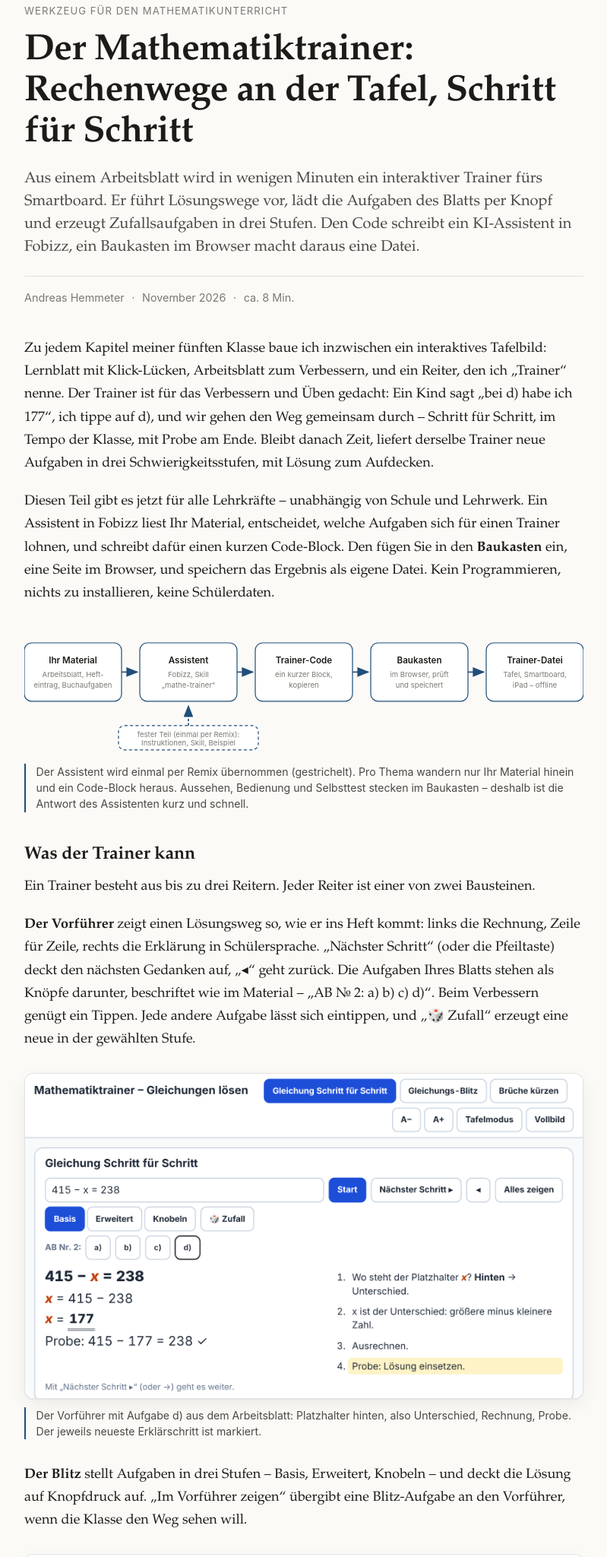
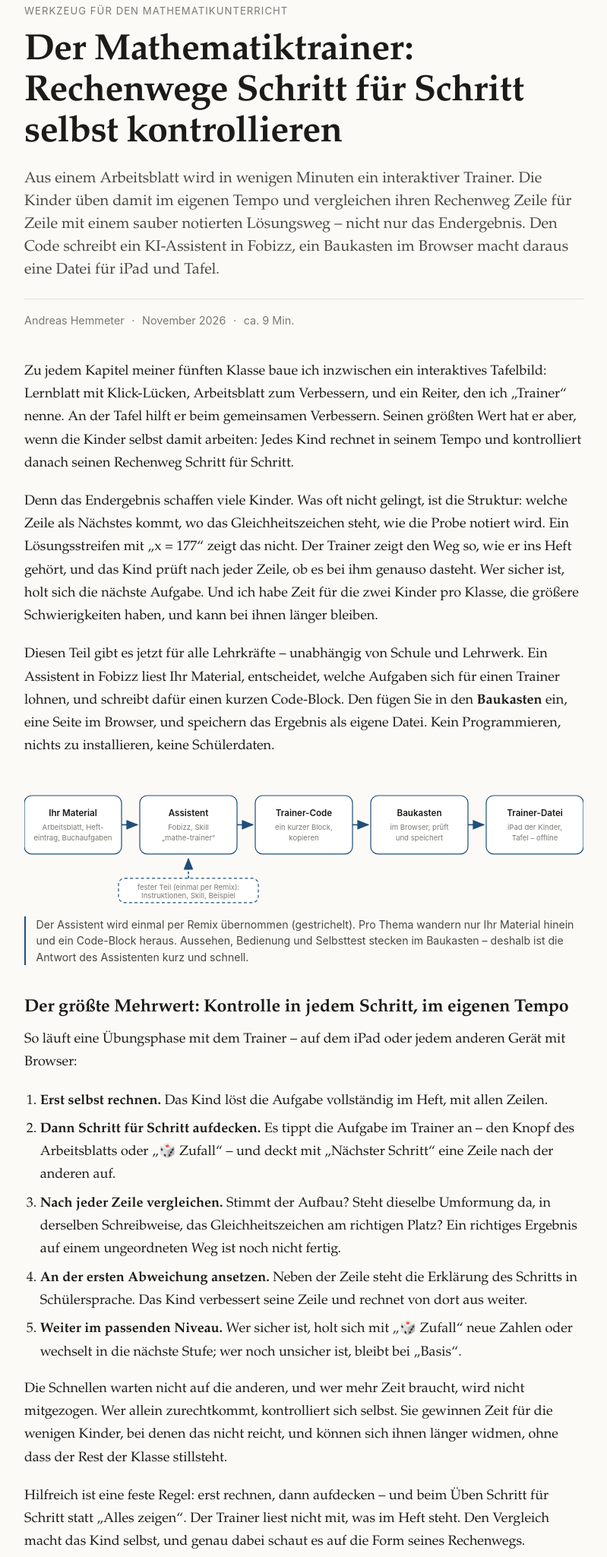
Before and after one commit to andy-unclesam/Mathematiktrainer, a plain HTML site: page index.html in a window 1280 px wide. Shown: the part 110-2159 px from the top of the page at 76% size, without its empty margins (240-1039 px from the left). Drawn offline with Linux system fonts and the light colour scheme.

Commit message:
Add files via upload

```diff
--- a/index.html
+++ b/index.html
@@ -3,11 +3,11 @@
 <head>
 <meta charset="utf-8">
 <meta name="viewport" content="width=device-width, initial-scale=1">
-<title>Der Mathematiktrainer – Rechenwege an der Tafel, Schritt für Schritt</title>
-<meta name="description" content="Aus einem Mathematik-Arbeitsblatt wird ein interaktiver Trainer fürs Smartboard: Lösungswege Schritt für Schritt, Aufgaben per Knopf, Zufallsaufgaben in drei Stufen. Ein Fobizz-Assistent schreibt den Code, ein Baukasten im Browser macht daraus eine Datei.">
+<title>Der Mathematiktrainer – Rechenwege Schritt für Schritt selbst kontrollieren</title>
+<meta name="description" content="Aus einem Mathematik-Arbeitsblatt wird ein interaktiver Trainer: Die Kinder üben im eigenen Tempo und kontrollieren ihren Rechenweg Schritt für Schritt – Aufbau und Notation, nicht nur das Endergebnis. Ein Fobizz-Assistent schreibt den Code, ein Baukasten im Browser macht daraus eine Datei.">
 <meta name="author" content="Andreas Hemmeter">
-<meta property="og:title" content="Der Mathematiktrainer – Rechenwege an der Tafel, Schritt für Schritt">
-<meta property="og:description" content="Interaktive Mathematiktrainer für Tafel und Smartboard aus dem eigenen Material – mit einem Fobizz-Assistenten und einem Baukasten im Browser. Ohne Programmieren, ohne Schülerdaten.">
+<meta property="og:title" content="Der Mathematiktrainer – Rechenwege Schritt für Schritt selbst kontrollieren">
+<meta property="og:description" content="Interaktive Mathematiktrainer aus dem eigenen Material: Schritt-für-Schritt-Kontrolle im eigenen Tempo, auf dem iPad oder an der Tafel – mit einem Fobizz-Assistenten und einem Baukasten im Browser. Ohne Programmieren, ohne Schülerdaten.">
 <meta property="og:type" content="article">
 <link rel="canonical" href="https://andreas-hemmeter.de/Mathematiktrainer/">
 <meta property="og:url" content="https://andreas-hemmeter.de/Mathematiktrainer/">
@@ -322,17 +322,18 @@ a.zoom-svg { display: block; text-decoration: none; cursor: zoom-in; }
 <article class="artikel an">
   <header class="titel">
     <p class="kicker">Werkzeug für den Mathematikunterricht</p>
-    <h1>Der Mathematiktrainer: Rechenwege an der Tafel, Schritt für Schritt</h1>
-    <p class="untertitel">Aus einem Arbeitsblatt wird in wenigen Minuten ein interaktiver Trainer fürs Smartboard. Er führt Lösungswege vor, lädt die Aufgaben des Blatts per Knopf und erzeugt Zufallsaufgaben in drei Stufen. Den Code schreibt ein KI-Assistent in Fobizz, ein Baukasten im Browser macht daraus eine Datei.</p>
-    <p class="meta"><span>Andreas Hemmeter</span><span aria-hidden="true">·</span><time datetime="2026-11">November 2026</time><span aria-hidden="true">·</span><span>ca. 8 Min.</span></p>
+    <h1>Der Mathematiktrainer: Rechenwege Schritt für Schritt selbst kontrollieren</h1>
+    <p class="untertitel">Aus einem Arbeitsblatt wird in wenigen Minuten ein interaktiver Trainer. Die Kinder üben damit im eigenen Tempo und vergleichen ihren Rechenweg Zeile für Zeile mit einem sauber notierten Lösungsweg – nicht nur das Endergebnis. Den Code schreibt ein KI-Assistent in Fobizz, ein Baukasten im Browser macht daraus eine Datei für iPad und Tafel.</p>
+    <p class="meta"><span>Andreas Hemmeter</span><span aria-hidden="true">·</span><time datetime="2026-11">November 2026</time><span aria-hidden="true">·</span><span>ca. 9 Min.</span></p>
   </header>
 
   <div class="text">
-    <p>Zu jedem Kapitel meiner fünften Klasse baue ich inzwischen ein interaktives Tafelbild: Lernblatt mit Klick-Lücken, Arbeitsblatt zum Verbessern, und ein Reiter, den ich „Trainer“ nenne. Der Trainer ist für das Verbessern und Üben gedacht: Ein Kind sagt „bei d) habe ich 177“, ich tippe auf d), und wir gehen den Weg gemeinsam durch – Schritt für Schritt, im Tempo der Klasse, mit Probe am Ende. Bleibt danach Zeit, liefert derselbe Trainer neue Aufgaben in drei Schwierigkeitsstufen, mit Lösung zum Aufdecken.</p>
+    <p>Zu jedem Kapitel meiner fünften Klasse baue ich inzwischen ein interaktives Tafelbild: Lernblatt mit Klick-Lücken, Arbeitsblatt zum Verbessern, und ein Reiter, den ich „Trainer“ nenne. An der Tafel hilft er beim gemeinsamen Verbessern. Seinen größten Wert hat er aber, wenn die Kinder selbst damit arbeiten: Jedes Kind rechnet in seinem Tempo und kontrolliert danach seinen Rechenweg Schritt für Schritt.</p>
+    <p>Denn das Endergebnis schaffen viele Kinder. Was oft nicht gelingt, ist die Struktur: welche Zeile als Nächstes kommt, wo das Gleichheitszeichen steht, wie die Probe notiert wird. Ein Lösungsstreifen mit „x = 177“ zeigt das nicht. Der Trainer zeigt den Weg so, wie er ins Heft gehört, und das Kind prüft nach jeder Zeile, ob es bei ihm genauso dasteht. Wer sicher ist, holt sich die nächste Aufgabe. Und ich habe Zeit für die zwei Kinder pro Klasse, die größere Schwierigkeiten haben, und kann bei ihnen länger bleiben.</p>
     <p>Diesen Teil gibt es jetzt für alle Lehrkräfte – unabhängig von Schule und Lehrwerk. Ein Assistent in Fobizz liest Ihr Material, entscheidet, welche Aufgaben sich für einen Trainer lohnen, und schreibt dafür einen kurzen Code-Block. Den fügen Sie in den <strong>Baukasten</strong> ein, eine Seite im Browser, und speichern das Ergebnis als eigene Datei. Kein Programmieren, nichts zu installieren, keine Schülerdaten.</p>
 
     <figure class="fluss" aria-labelledby="fluss-cap">
-      <svg viewBox="0 0 920 215" xmlns="http://www.w3.org/2000/svg" role="img" aria-label="Ablauf: Material → Fobizz-Assistent → Trainer-Code → Baukasten → Trainer-Datei für Tafel und Smartboard">
+      <svg viewBox="0 0 920 215" xmlns="http://www.w3.org/2000/svg" role="img" aria-label="Ablauf: Material → Fobizz-Assistent → Trainer-Code → Baukasten → Trainer-Datei für iPad und Tafel">
         <defs><marker id="pf" markerWidth="10" markerHeight="8" refX="9" refY="4" orient="auto"><path d="M0 0 L10 4 L0 8 z" class="fl-pf"/></marker></defs>
         <rect class="fl-box" x="0" y="30" width="160" height="96" rx="12"/><text class="fl-t" x="80" y="64" text-anchor="middle">Ihr Material</text><text class="fl-s" x="80" y="86" text-anchor="middle">Arbeitsblatt, Heft-</text><text class="fl-s" x="80" y="104" text-anchor="middle">eintrag, Buchaufgaben</text>
         <path class="fl-a" d="M160 78 H186" marker-end="url(#pf)"/>
@@ -342,20 +343,32 @@ a.zoom-svg { display: block; text-decoration: none; cursor: zoom-in; }
         <path class="fl-a" d="M540 78 H566" marker-end="url(#pf)"/>
         <rect class="fl-box" x="570" y="30" width="160" height="96" rx="12"/><text class="fl-t" x="650" y="64" text-anchor="middle">Baukasten</text><text class="fl-s" x="650" y="86" text-anchor="middle">im Browser, prüft</text><text class="fl-s" x="650" y="104" text-anchor="middle">und speichert</text>
         <path class="fl-a" d="M730 78 H756" marker-end="url(#pf)"/>
-        <rect class="fl-box" x="760" y="30" width="160" height="96" rx="12"/><text class="fl-t" x="840" y="64" text-anchor="middle">Trainer-Datei</text><text class="fl-s" x="840" y="86" text-anchor="middle">Tafel, Smartboard,</text><text class="fl-s" x="840" y="104" text-anchor="middle">iPad – offline</text>
+        <rect class="fl-box" x="760" y="30" width="160" height="96" rx="12"/><text class="fl-t" x="840" y="64" text-anchor="middle">Trainer-Datei</text><text class="fl-s" x="840" y="86" text-anchor="middle">iPad der Kinder,</text><text class="fl-s" x="840" y="104" text-anchor="middle">Tafel – offline</text>
         <rect class="fl-box fest" x="155" y="166" width="230" height="40" rx="10"/><text class="fl-s" x="270" y="185" text-anchor="middle">fester Teil (einmal per Remix):</text><text class="fl-s" x="270" y="199" text-anchor="middle">Instruktionen, Skill, Beispiel</text>
         <path class="fl-a" d="M270 166 V134" marker-end="url(#pf)" stroke-dasharray="4 3"/>
       </svg>
       <figcaption id="fluss-cap">Der Assistent wird einmal per Remix übernommen (gestrichelt). Pro Thema wandern nur Ihr Material hinein und ein Code-Block heraus. Aussehen, Bedienung und Selbsttest stecken im Baukasten – deshalb ist die Antwort des Assistenten kurz und schnell.</figcaption>
     </figure>
 
+    <h2 id="eigenes-tempo">Der größte Mehrwert: Kontrolle in jedem Schritt, im eigenen Tempo</h2>
+    <p>So läuft eine Übungsphase mit dem Trainer – auf dem iPad oder jedem anderen Gerät mit Browser:</p>
+    <ol>
+      <li><strong>Erst selbst rechnen.</strong> Das Kind löst die Aufgabe vollständig im Heft, mit allen Zeilen.</li>
+      <li><strong>Dann Schritt für Schritt aufdecken.</strong> Es tippt die Aufgabe im Trainer an – den Knopf des Arbeitsblatts oder „🎲 Zufall“ – und deckt mit „Nächster Schritt“ eine Zeile nach der anderen auf.</li>
+      <li><strong>Nach jeder Zeile vergleichen.</strong> Stimmt der Aufbau? Steht dieselbe Umformung da, in derselben Schreibweise, das Gleichheitszeichen am richtigen Platz? Ein richtiges Ergebnis auf einem ungeordneten Weg ist noch nicht fertig.</li>
+      <li><strong>An der ersten Abweichung ansetzen.</strong> Neben der Zeile steht die Erklärung des Schritts in Schülersprache. Das Kind verbessert seine Zeile und rechnet von dort aus weiter.</li>
+      <li><strong>Weiter im passenden Niveau.</strong> Wer sicher ist, holt sich mit „🎲 Zufall“ neue Zahlen oder wechselt in die nächste Stufe; wer noch unsicher ist, bleibt bei „Basis“.</li>
+    </ol>
+    <p>Die Schnellen warten nicht auf die anderen, und wer mehr Zeit braucht, wird nicht mitgezogen. Wer allein zurechtkommt, kontrolliert sich selbst. Sie gewinnen Zeit für die wenigen Kinder, bei denen das nicht reicht, und können sich ihnen länger widmen, ohne dass der Rest der Klasse stillsteht.</p>
+    <p>Hilfreich ist eine feste Regel: erst rechnen, dann aufdecken – und beim Üben Schritt für Schritt statt „Alles zeigen“. Der Trainer liest nicht mit, was im Heft steht. Den Vergleich macht das Kind selbst, und genau dabei schaut es auf die Form seines Rechenwegs.</p>
+
     <h2 id="was-er-kann">Was der Trainer kann</h2>
     <p>Ein Trainer besteht aus bis zu drei Reitern. Jeder Reiter ist einer von zwei Bausteinen.</p>
-    <p><strong>Der Vorführer</strong> zeigt einen Lösungsweg so, wie er ins Heft kommt: links die Rechnung, Zeile für Zeile, rechts die Erklärung in Schülersprache. „Nächster Schritt“ (oder die Pfeiltaste) deckt den nächsten Gedanken auf, „◂“ geht zurück. Die Aufgaben Ihres Blatts stehen als Knöpfe darunter, beschriftet wie im Material – „AB Nr. 2: a) b) c) d)“. Beim Verbessern genügt ein Tippen. Jede andere Aufgabe lässt sich eintippen, und „🎲 Zufall“ erzeugt eine neue in der gewählten Stufe.</p>
+    <p><strong>Der Vorführer</strong> zeigt einen Lösungsweg so, wie er ins Heft kommt: links die Rechnung, Zeile für Zeile, rechts die Erklärung in Schülersprache. „Nächster Schritt“ (oder die Pfeiltaste) deckt die nächste Zeile mit ihrer Erklärung auf, „◂“ geht zurück – so lässt sich der eigene Weg Zeile für Zeile danebenlegen. Die Aufgaben Ihres Blatts stehen als Knöpfe darunter, beschriftet wie im Material – „AB Nr. 2: a) b) c) d)“. Ein Tippen genügt, im Heft wie an der Tafel. Jede andere Aufgabe lässt sich eintippen, und „🎲 Zufall“ erzeugt eine neue in der gewählten Stufe.</p>
     <figure class="abb"><a class="zoom" href="bilder/abb01_vorfuehrer.png" target="_blank" rel="noopener"><img src="bilder/abb01_vorfuehrer.png" alt="Vorführer „Gleichung Schritt für Schritt“: die Aufgabe 415 − x = 238 aus AB Nr. 2 d), links die Rechnung x = 415 − 238, x = 177 und die Probe, rechts vier Erklärschritte" loading="lazy"></a><figcaption>Der Vorführer mit Aufgabe d) aus dem Arbeitsblatt: Platzhalter hinten, also Unterschied, Rechnung, Probe. Der jeweils neueste Erklärschritt ist markiert.</figcaption></figure>
-    <p><strong>Der Blitz</strong> stellt Aufgaben in drei Stufen – Basis, Erweitert, Knobeln – und deckt die Lösung auf Knopfdruck auf. „Im Vorführer zeigen“ übergibt eine Blitz-Aufgabe an den Vorführer, wenn die Klasse den Weg sehen will.</p>
+    <p><strong>Der Blitz</strong> stellt Aufgaben in drei Stufen – Basis, Erweitert, Knobeln – und deckt die Lösung auf Knopfdruck auf – zum schnellen Üben im eigenen Tempo. „Im Vorführer zeigen“ übergibt eine Blitz-Aufgabe an den Vorführer, wenn ein Kind oder die Klasse den ganzen Weg sehen will.</p>
     <figure class="abb"><a class="zoom" href="bilder/abb03_blitz.png" target="_blank" rel="noopener"><img src="bilder/abb03_blitz.png" alt="Gleichungs-Blitz in der Stufe Erweitert: Aufgabe 591 − x = 232, aufgedeckt mit x = 591 − 232 = 359 und Probe" loading="lazy"></a><figcaption>Der Blitz in der Stufe „Erweitert“, Lösung aufgedeckt. Die Zahlen sind jedes Mal neu.</figcaption></figure>
-    <p>Dazu kommt eine Kopfleiste wie bei einem Tafelbild: Schrift größer und kleiner, Vollbild und ein <strong>Tafelmodus</strong> mit dunklem Hintergrund und hohem Kontrast für helle Räume und schwache Beamer. Alles lässt sich mit der Tastatur bedienen – praktisch am Smartboard mit einer Funktastatur in der Hand.</p>
+    <p>Dazu kommt eine Kopfleiste wie bei einem Tafelbild: Schrift größer und kleiner, Vollbild und ein <strong>Tafelmodus</strong> mit dunklem Hintergrund und hohem Kontrast für helle Räume und schwache Beamer. Die Knöpfe sind groß genug für Finger auf dem iPad, und alles lässt sich auch mit der Tastatur bedienen – praktisch am Smartboard mit einer Funktastatur in der Hand.</p>
     <figure class="abb"><a class="zoom" href="bilder/abb02_tafelmodus.png" target="_blank" rel="noopener"><img src="bilder/abb02_tafelmodus.png" alt="Derselbe Vorführer im Tafelmodus: dunkler Hintergrund, helle Schrift, Aufgabe x + 57 = 83" loading="lazy"></a><figcaption>Tafelmodus (Taste T). Variablen bleiben farbig, das Endergebnis ist doppelt unterstrichen.</figcaption></figure>
     <p class="knopfreihe"><a class="knopf" href="beispiel/">Beispiel ausprobieren</a> <a class="knopf leicht" href="baukasten/">Baukasten öffnen</a></p>
 
@@ -363,12 +376,12 @@ a.zoom-svg { display: block; text-decoration: none; cursor: zoom-in; }
     <ul class="nein">
       <li><strong>Kein Arbeitsblatt, kein Lernblatt.</strong> Der Assistent baut Ihr Material nicht nach. Er nimmt nur die Aufgaben, bei denen ein Trainer etwas kann, was Papier und Tafel nicht können: ein Verfahren an beliebig vielen Aufgaben vorführen, eine Aufgabe per Knopf aufrollen, neue Aufgaben in Sekunden.</li>
       <li><strong>Keine offenen Aufgaben.</strong> Begründen, Beschreiben, Konstruieren mit Zirkel und Geodreieck und Sachaufgaben mit eigenem Kontext setzt er nicht um. Im Plan sagt er kurz, warum. Hat das ganze Material keinen passenden Teil, sagt er auch das.</li>
-      <li><strong>Keine Auswertung, keine Schülerdaten.</strong> Der Trainer ist ein Werkzeug für die Tafel und zum Üben. Er sammelt nichts und schickt nichts weg.</li>
+      <li><strong>Keine Auswertung, keine Schülerdaten.</strong> Der Trainer ist ein Werkzeug zum selbstständigen Üben und für die Tafel. Er liest nicht mit, was die Kinder schreiben, bewertet nichts, sammelt nichts und schickt nichts weg.</li>
       <li><strong>Kein Ersatz für Ihren Blick.</strong> Die Ergebnisse prüft der Trainer selbst (siehe unten). Ob die Erklärschritte so klingen, wie Sie es im Unterricht sagen, sehen Sie beim einmaligen Durchklicken.</li>
     </ul>
 
     <h2 id="voraussetzungen">Was Sie brauchen</h2>
-    <p>Einen <strong>Fobizz-Zugang</strong> (Schul- oder Einzellizenz), mit dem Sie angemeldet sind; der Remix-Knopf erscheint nur im angemeldeten Zustand. Ihr <strong>Material</strong> als PDF, Foto oder Text – Arbeitsblatt, Hefteintrag, Aufgaben aus dem Buch. Und einen <strong>Browser</strong>: Der Baukasten läuft online unter dieser Adresse oder als Datei aus dem Material-Paket, auch am iPad in Safari.</p>
+    <p>Einen <strong>Fobizz-Zugang</strong> (Schul- oder Einzellizenz), mit dem Sie angemeldet sind; der Remix-Knopf erscheint nur im angemeldeten Zustand. Ihr <strong>Material</strong> als PDF, Foto oder Text – Arbeitsblatt, Hefteintrag, Aufgaben aus dem Buch. Und einen <strong>Browser</strong>: Der Baukasten läuft online unter dieser Adresse oder als Datei aus dem Material-Paket, auch am iPad in Safari. Für die Übungsphase brauchen die Kinder ein Gerät mit Browser, etwa ein Schul-iPad; die Trainer-Datei kommt per Lernplattform, AirDrop oder geteiltem Ordner dorthin.</p>
 
     <h2 id="schritte">Einen Trainer erstellen</h2>
     <p>Den Remix machen Sie einmal. Danach braucht jeder neue Trainer etwa fünf Minuten, das meiste davon ist Durchklicken.</p>
@@ -394,13 +407,13 @@ a.zoom-svg { display: block; text-decoration: none; cursor: zoom-in; }
 
       <li class="schritt" id="schritt-4">
         <div class="kopfzeile"><span class="nr">4</span><h3>Prüfen und speichern</h3><span class="wo">Browser · 2 Minuten</span></div>
-        <p>Unten rechts muss stehen: <em>„Selbsttest ✓ … Aufgaben nachgerechnet“</em>. Klicken Sie die Knopf-Aufgaben einmal durch – stimmen die Schritte mit dem überein, was Sie im Unterricht sagen? Dann oben auf <strong>„💾 Als Datei speichern“</strong>. Die gespeicherte Datei startet beim Öffnen sofort, ohne Baukasten, auch offline. Legen Sie sie zu Ihren Tafelbildern, oder geben Sie sie den Kindern zum Üben zu Hause.</p>
+        <p>Unten rechts muss stehen: <em>„Selbsttest ✓ … Aufgaben nachgerechnet“</em>. Klicken Sie die Knopf-Aufgaben einmal durch – stimmen die Schritte mit dem überein, was Sie im Unterricht sagen? Dann oben auf <strong>„💾 Als Datei speichern“</strong>. Die gespeicherte Datei startet beim Öffnen sofort, ohne Baukasten, auch offline. Geben Sie sie den Kindern aufs Tablet – für die Übungsphase im Unterricht und zum Üben zu Hause – und legen Sie sie zu Ihren Tafelbildern.</p>
         <p class="ergebnis">Ergebnis: eine Datei wie <code>Mathematiktrainer_Gleichungen_loesen.html</code> (etwa 25 kB). Erscheint statt des Selbsttests eine Meldung, kopieren Sie sie in den Assistenten – er liefert einen korrigierten Code-Block.</p>
       </li>
     </ol>
 
     <h2 id="unterricht">Im Unterricht</h2>
-    <p>Die Bedienung ist auf das Smartboard ausgelegt: große Knöpfe, alles auch per Tastatur.</p>
+    <p>Die Bedienung funktioniert mit dem Finger auf dem Tablet ebenso wie am Smartboard. Dort hilft die Tastatur:</p>
     <table>
       <thead><tr><th>Taste</th><th>Wirkung</th></tr></thead>
       <tbody>
@@ -412,13 +425,13 @@ a.zoom-svg { display: block; text-decoration: none; cursor: zoom-in; }
         <tr><td>+ / −</td><td>Schrift größer / kleiner</td></tr>
       </tbody>
     </table>
-    <p>Zwei Einsätze bieten sich an. <strong>Beim Verbessern</strong> nennt ein Kind sein Ergebnis, Sie tippen auf die Aufgabe, und die Klasse sagt den nächsten Schritt voraus, bevor Sie ihn aufdecken. <strong>Zum Einstieg</strong> laufen ein paar Blitz-Aufgaben in der Stufe Basis als kurzes Aufwärmen. Wer die Datei zu Hause hat, übt mit „🎲 Zufall“ so viele Aufgaben, wie sie oder er möchte.</p>
+    <p>Drei Einsätze bieten sich an. <strong>In der Übungsphase</strong>, dem wichtigsten, arbeitet jedes Kind am eigenen Gerät wie oben beschrieben, und Sie sind frei für die Kinder, die Unterstützung brauchen. <strong>Beim Verbessern an der Tafel</strong> nennt ein Kind sein Ergebnis, Sie tippen auf die Aufgabe, und die Klasse sagt den nächsten Schritt voraus, bevor Sie ihn aufdecken. <strong>Zum Einstieg</strong> laufen ein paar Blitz-Aufgaben in der Stufe Basis als kurzes Aufwärmen. Zu Hause übt jedes Kind mit „🎲 Zufall“ so viele Aufgaben, wie es möchte.</p>
 
     <h2 id="rechenfehler">Warum keine Rechenfehler durchrutschen</h2>
     <p>In Lösungen darf kein Fehler sein, auch nicht in Zufallsaufgaben. Deshalb tippt der Assistent keine einzige Lösung ein, sondern schreibt, wie sie <strong>berechnet</strong> wird. Zu jedem Trainer gehört außerdem eine <strong>unabhängige Kontrolle</strong>: Bei Gleichungen etwa wird die Lösung zusätzlich eingesetzt, beim Kürzen geprüft, ob der Bruch wirklich vollständig gekürzt ist. Beim Start rechnet der Baukasten alle Knopf-Aufgaben und je Stufe 300 Zufallsaufgaben mit dieser Kontrolle nach. Erst dann erscheint das Häkchen. Die Kontrolltabelle in der Antwort ist eine zweite, unabhängige Rechnung des Assistenten, und Ihr Lösungsblatt die dritte.</p>
 
     <h2 id="datenschutz">Datenschutz in drei Sätzen</h2>
-    <p>Im Assistenten arbeiten nur Sie, mit Ihrem Material; laden Sie dort nichts mit Namen oder Noten von Kindern hoch. Baukasten und Trainer-Dateien laufen vollständig im Browser, speichern nichts auf einem Server und übertragen keine Daten. Die Kinder brauchen weder Konto noch Anmeldung – sie sehen den Trainer an der Tafel oder öffnen eine Datei.</p>
+    <p>Im Assistenten arbeiten nur Sie, mit Ihrem Material; laden Sie dort nichts mit Namen oder Noten von Kindern hoch. Baukasten und Trainer-Dateien laufen vollständig im Browser, speichern nichts auf einem Server und übertragen keine Daten. Die Kinder brauchen weder Konto noch Anmeldung – sie öffnen eine Datei auf ihrem Gerät oder sehen den Trainer an der Tafel.</p>
 
     <h2 id="haken">Wenn etwas hakt</h2>
     <table>
```
Also changed, not shown: 1 other file.
